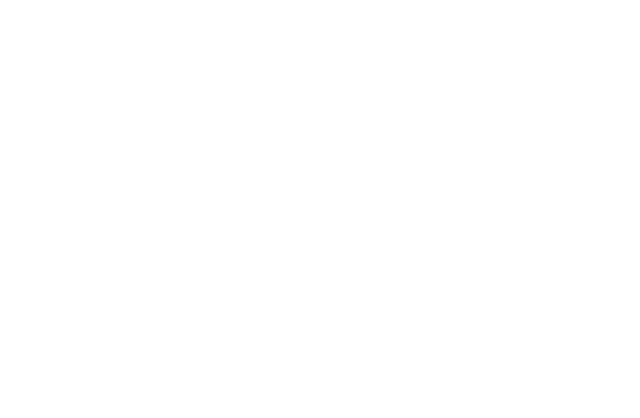
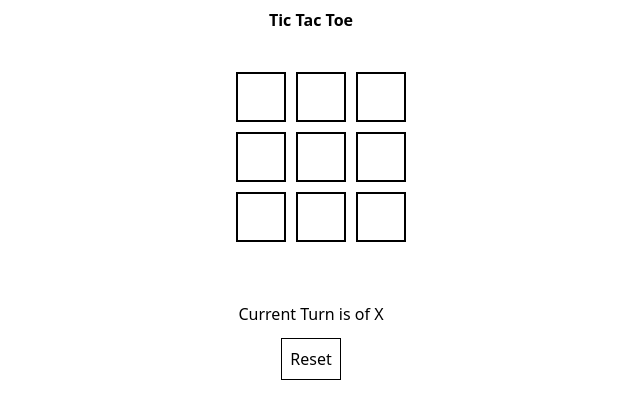
Before and after one commit to PLabroo/machine-coding, a React (Vite) app in the folder vite-project/: page /tic-tac-toe in a window 1280 px wide. Before the commit this address had no page. Shown: the top 418 px of the page, without its empty margins (329-969 px from the left). Built offline with nearby package versions, Linux system fonts and the light colour scheme.

Commit message:
add Tic Tac Toe component and integrate into quesList

```diff
--- a/vite-project/src/App.tsx
+++ b/vite-project/src/App.tsx
@@ -14,6 +14,7 @@
 import StopWatch from "./components/stopWatch";
 import FileExplorer1 from "./components/fileExplorer1";
 import GridColoring from "./components/gridColoring";
+import TicTacToe from "./components/ticTacToe";
 
 const quesList = [
   {
@@ -100,6 +101,12 @@
     path: "/grid-coloring",
     component: <GridColoring />,
   },
+   {
+    id: 14,
+    ques: "Tic Tac Toe",
+    path: "/tic-tac-toe",
+    component: <TicTacToe />,
+  },
 ];
 
 function Home() {
--- /dev/null
+++ b/vite-project/src/components/ticTacToe/index.tsx
@@ -0,0 +1,118 @@
+import { useState, useLayoutEffect } from "react";
+
+function checkWinner(board: string[][], size: number) {
+  // This to check rows have same symbol
+  for (let i = 0; i < size; i++) {
+    const symbol = board[i][0];
+    if (symbol) {
+      let flag = true;
+      for (let j = 1; j < size; j++) {
+        if (symbol !== board[i][j]) {
+          flag = false;
+          break;
+        }
+      }
+      if (flag) return symbol;
+    }
+  }
+
+  //   This to check columns have same symbol
+  for (let j = 0; j < size; j++) {
+    const symbol = board[0][j];
+    if (symbol) {
+      let flag = true;
+      for (let i = 1; i < size; i++) {
+        if (symbol !== board[i][j]) {
+          flag = false;
+          break;
+        }
+      }
+      if (flag) return symbol;
+    }
+  }
+
+  //  This is to check diagonal have same symbol
+  let symbol = board[0][0];
+  if (symbol) {
+    let flag = true;
+    for (let i = 1; i < size; i++) {
+      if (symbol !== board[i][i]) {
+        flag = false;
+        break;
+      }
+    }
+    if (flag) return symbol;
+  }
+
+  // This is to check reverse diagonal have same symbol
+
+  symbol = board[0][size - 1];
+  if (symbol) {
+    let flag = true;
+    for (let i = 1; i < size; i++) {
+      if (symbol !== board[i][size - 1- i]) {
+        flag = false;
+        break;
+      }
+    }
+    if (flag) return symbol;
+  }
+  return null;
+}
+function TicTacToeChild({ size }: { size: number }) {
+  const [board, setBoard] = useState(
+    Array.from({ length: size }, () => new Array(size).fill(null)),
+  );
+  const [turn, setTurn] = useState<string>("X");
+
+  useLayoutEffect(() => {
+    document.documentElement.style.setProperty("--n", size.toString());
+  }, [size]);
+
+  const winner = checkWinner(board, size);
+
+  const handleClick = (row: number, col: number) => {
+    if (board[row][col] !== null || winner) return;
+    const newBoard = board.map((row) => [...row]);
+    newBoard[row][col] = turn === "X" ? "X" : "O";
+    setTurn(turn === "X" ? "O" : "X");
+    setBoard(newBoard);
+  };
+
+  const handleReset = () => {
+    setBoard(Array.from({ length: size }, () => new Array(size).fill(null)));
+  };
+
+  return (
+    <>
+      <h1 className="text-center font-bold mt-2 mb-10">Tic Tac Toe</h1>
+      <div
+        className="grid grid-cols-[repeat(var(--n),50px)] gap-[10px] mx-auto"
+        style={{ width: `${size * 50}px`, height: `${size * 50}px` }}
+      >
+        {board.map((row, rowIndex) =>
+          row.map((col, colIndex) => (
+            <div
+              key={`${rowIndex}-${colIndex}`}
+              className="border-2 border-black w-[50px] h-[50px] flex items-center justify-center text-xl font-bold cursor-pointer bg-white hover:bg-gray-100 active:bg-gray-200 transition-colors"
+              onClick={() => handleClick(rowIndex, colIndex)}
+            >
+              {col}
+            </div>
+          )),
+        )}
+      </div>
+
+      <div className=" mt-20 flex justify-center items-center flex-col mx-auto">
+        <p>{winner ? `Winner is ${winner}.Please reset the game` : `Current Turn is of ${turn}`}</p>
+        <button onClick={handleReset} className="mt-3 border border-black p-2">
+          Reset
+        </button>
+      </div>
+    </>
+  );
+}
+
+export default function TicTacToe() {
+  return <TicTacToeChild size={3} />;
+}
```
